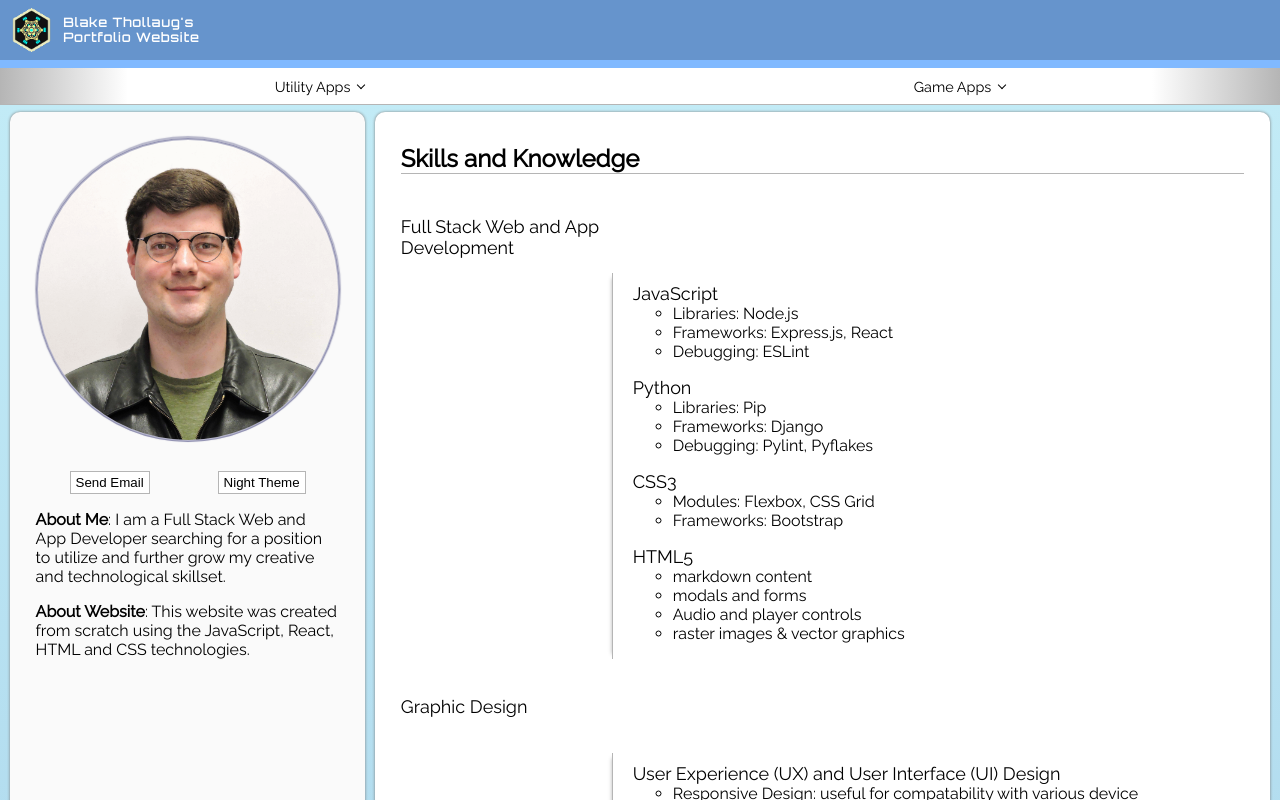
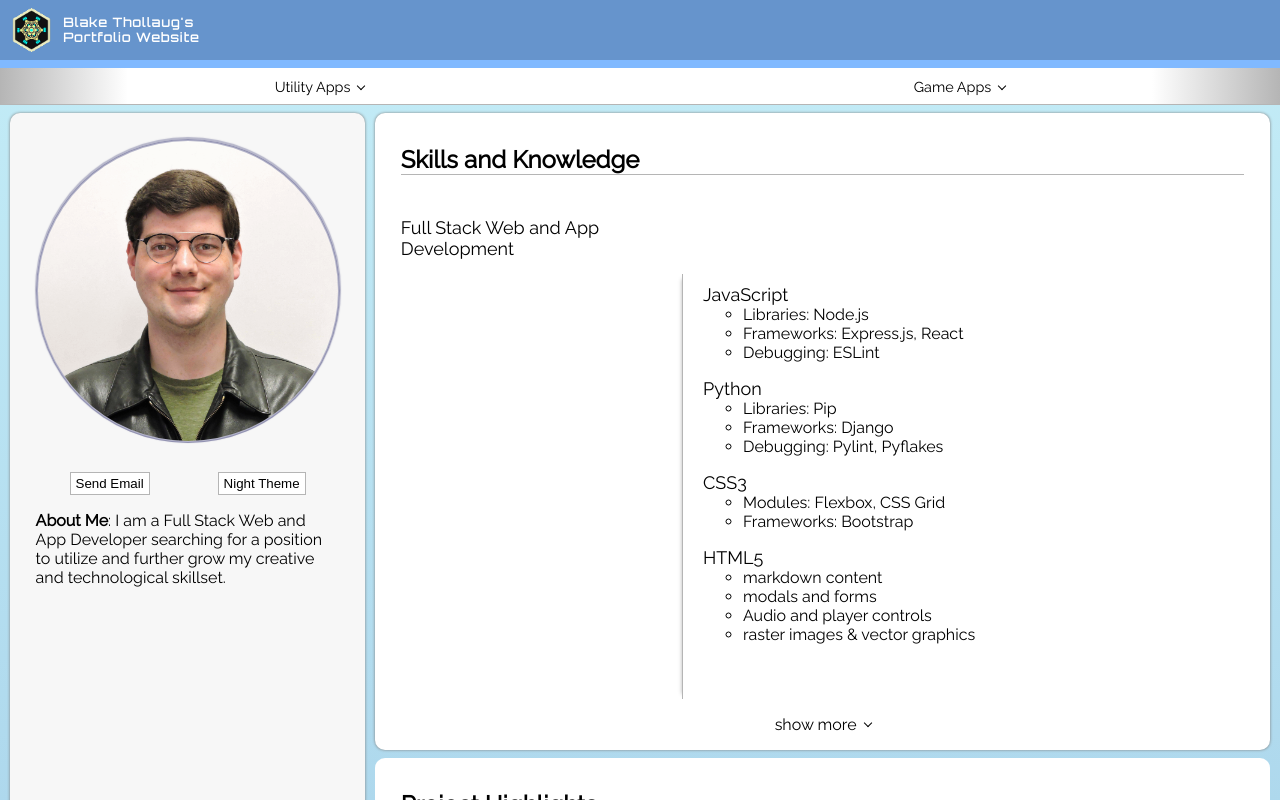
Before and after one commit to bthol/Portfolio-Frontend, a React (Create React App) app: page / in a window 1280 px wide. Shown: the top 800 px of the page. Built offline with nearby package versions, Linux system fonts and the light colour scheme; the HTML template or start-up script is replaced by a standard one.

Commit message:
show more/less feature

```diff
--- a/src/App.css
+++ b/src/App.css
@@ -4,7 +4,7 @@
 .color-theme-day {
   --color-background-1: #6694cc;
   --color-background-2: #c4edf7;
-  --color-background-3: #fafafa;
+  --color-background-3: #f7f7f7;
 
   --color-gray: #b5b5b5;
   --color-white: #ffffff;
@@ -68,7 +68,7 @@
   background: var(--color-white);
 }
 
-/* LINK */
+/*    LINK    */
 a {
   text-decoration: none;
   color: var(--font-color-1);
@@ -82,7 +82,7 @@ a {
   background: var(--color-background-3);
 }
 
-/* TEXT */
+/*    TEXT    */
 .text-x-large {
   font-size: x-large;
 }
@@ -104,13 +104,13 @@ a {
             user-select: none;
 }
 
-/* LIST */
+/*    LIST    */
 .remove-bullet-list {
   margin-bottom: 0px;
   list-style-type: none;
 }
 
-/* BUTTON */
+/*    BUTTON    */
 .buttons {
   cursor: pointer;
   padding: 3px 5px;
@@ -130,7 +130,44 @@ a {
   color: var(--font-color-1);
 }
 
-/* TITLE */
+/*    ARROWS    */
+.nav-arrow {
+  margin-left: 8px;
+  height: 5px;
+  width: 5px;
+  top: 5px;
+  position: relative;
+  border: 1.5px solid var(--font-color-1);
+  border-top: hidden;
+  border-left: hidden;
+}
+.nav-arrow.menu-close {
+  transform: rotate(405deg);
+  transition: transform 300ms ease-in-out;
+}
+.nav-arrow.menu-open {
+  transform: rotate(45deg);
+  transition: transform 300ms ease-in-out;
+}
+
+.nav-arrow.down-arrow {
+  transform: rotate(45deg);
+}
+.nav-arrow.up-arrow {
+  transform: rotate(225deg);
+}
+#section1-1 {
+  height: 500px;
+}
+.show-n {
+  height: 500px;
+  overflow: hidden;
+}
+.show-y {
+  height: max-content;
+}
+
+/*    TITLE    */
 #website-title {
   color: #ffffff;
   font-family: 'Orbitron', sans-serif;
@@ -141,7 +178,7 @@ a {
   pointer-events: none;
 }
 
-/* LOGO */
+/*    LOGO    */
 .augium-web-icon {
   width: 3em;
   margin: 0px 10px;
@@ -167,11 +204,10 @@ a {
 * {
   --header-height: 60px;
   --nav-height: 20px;
-  --below-header: calc(var(--header-height) + var(--nav-height) + 32px);
+  --below-header: calc(var(--header-height) + var(--nav-height) + 33px);
 }
 
-
-/* HEADER */
+/*    HEADER    */
 .app-header {
   position: fixed;
   width: 100%;
@@ -187,7 +223,7 @@ a {
   height: var(--header-height);
 }
 
-/* NAVIGATION */
+/*    NAVIGATION    */
 .app-nav {
   padding: 8px 0px;
   font-size: .9em;
@@ -217,25 +253,6 @@ a {
 .menu-open > div {
   top: 99%;
   transition: top 300ms ease-out;
-}
-
-.nav-arrow {
-  margin-left: 8px;
-  height: 5px;
-  width: 5px;
-  top: 4px;
-  position: relative;
-  border: 1.5px solid var(--font-color-1);
-  border-top: hidden;
-  border-left: hidden;
-}
-.nav-arrow.menu-close {
-  transform: rotate(405deg);
-  transition: transform 300ms ease-in-out;
-}
-.nav-arrow.menu-open {
-  transform: rotate(45deg);
-  transition: transform 300ms ease-in-out;
 }
 
 /* ASIDE + MAIN */
@@ -315,6 +332,10 @@ main section {
   box-shadow: -5px 0px 4px -5px var(--color-gray);
 }
 
+.cursor-pointer {
+  cursor: pointer;
+}
+
 /*                       MODALS                       */
 .modal {
   position: fixed;
@@ -388,7 +409,7 @@ main section {
   }
   .section-lists div {
     display: grid;
-    grid-template-columns: 2fr 5fr 1fr;
+    grid-template-columns: 3fr 5fr 1fr;
   }
   .exp-list {
     width: 40vw;
--- a/src/App.js
+++ b/src/App.js
@@ -78,7 +78,25 @@ function App() {
     }
   };
 
-  // PROJECT CAROUSEL
+  // SHOW MORE/LESS (for mobile especially)
+  const [showMSG, setShowMSG] = useState("show more");
+  const [show, setShow] = useState("show-n");
+  const [shown, setShown] = useState("down-arrow");
+  const [togshow, setTogshow] = useState(false);
+  const toggleShown = () => {
+    setTogshow(!togshow);
+    if (!togshow) {
+      setShow("show-y");
+      setShowMSG("show less");
+      setShown("up-arrow");
+    } else {
+      setShow("show-n");
+      setShowMSG("show more");
+      setShown("down-arrow");
+    }
+  }
+
+  // PROJECT CAROUSEL (for tablet and larger)
   const [carPos, setCarPos] = useState(0);
   const [carBtn0, setCarBtn0] = useState("carPos0");
   const [carBtn1, setCarBtn1] = useState("");
@@ -152,6 +170,7 @@ function App() {
   const contentProps = {
     skills: [
       {
+        id: "section1-1",
         title: "Full Stack Web and App Development",
         list: <ul className="remove-bullet-list border-left">
           <li className="text-large" tabIndex={0}>JavaScript</li>
@@ -185,6 +204,7 @@ function App() {
         </ul>,
       },
       {
+        id: "section1-2",
         title: "Graphic Design",
         list: <ul className="remove-bullet-list border-left">
           <li className="text-large" tabIndex={0}>User Experience (UX) and User Interface (UI) Design</li>
@@ -206,6 +226,7 @@ function App() {
         </ul>,
       },
       {
+        id: "section1-3",
         title: "Music Production",
         list: <ul className="remove-bullet-list border-left">
           <li className="text-large" tabIndex={0}>Audio Engineering</li>
@@ -315,11 +336,11 @@ function App() {
           <p>Responsibilities</p>
           <ul tabIndex={0}>
             <li>preparing massage rooms per the needs of the message therapist on schedule</li>
-            <li>setting up hot tubs and saunas before customer use and cleaning after each use</li>
+            <li>setting up hot tubs and saunas before customer use and cleaning afterwards</li>
             <li>sanitizing and wiping down bins for safe customer use</li>
             <li>reading and recording the temperature when turning on/off the furnace for the saunas</li>
-            <li>measuring and recording the hot tub chemistry</li>
-            <li>collecting, cleaning, drying, folding and putting away laundry as time permits</li>
+            <li>measuring and recording the hot tub chemistry using machine values and chemistry kit</li>
+            <li>collecting, sorting, cleaning, drying, folding and putting away laundry as time permits</li>
           </ul>
         </div>
       },
@@ -408,27 +429,31 @@ function App() {
                 <button className={btnClass} onClick={toggleTheme}>{btnText}</button>
             </div>
             <p tabIndex={0}><b>About Me</b>: I am a Full Stack Web and App Developer searching for a position to utilize and further grow my creative and technological skillset.</p>
-            <p tabIndex={0}><b>About Website</b>: This website was created from scratch using the JavaScript, React, HTML and CSS technologies.</p>
             <br />
           </aside>
           <main className="app-main">
-            <section className="section-lists main-section-style shadow-behind">
+            <section className={`main-section-style shadow-behind`}>
               <h3 className="title-line text-x-large" tabIndex={0}>Skills and Knowledge</h3>
+              <div className={`section-lists ${show}`}>
                 <Section1
                   skillsTitle={contentProps.skills[0].title}
                   skillsList={contentProps.skills[0].list}
-                ></Section1>
+                  id={contentProps.skills[0].id}
+                  ></Section1>
                 <br />
                 <Section1
                   skillsTitle={contentProps.skills[1].title}
                   skillsList={contentProps.skills[1].list}
-                ></Section1>
+                  id={contentProps.skills[1].id}
+                  ></Section1>
                 <br />
                 <Section1
                   skillsTitle={contentProps.skills[2].title}
                   skillsList={contentProps.skills[2].list}
-                ></Section1>
-                <br />
+                  id={contentProps.skills[2].id}
+                  ></Section1>
+              </div>
+              <div onClick={toggleShown} className="flex-center"><p className="cursor-pointer">{showMSG}</p><p className={`nav-arrow ${shown}`}></p></div>
             </section>
             <section className="main-section-style">
               <h3 className="title-line text-x-large" tabIndex={0}>Project Highlights</h3>
@@ -473,17 +498,17 @@ function App() {
                       resetCarBtn();
                       setCarPos(0);
                       setCarBtn0("carPos0");
-                    }} className={`${carBtn0}`}></button>
+                    }} className={`cursor-pointer ${carBtn0}`}></button>
                     <button onClick={() => {
                       resetCarBtn();
                       setCarPos(1);
                       setCarBtn1("carPos1");
-                    }} className={`${carBtn1}`}></button>
+                    }} className={`cursor-pointer ${carBtn1}`}></button>
                     <button onClick={() => {
                       resetCarBtn();
                       setCarPos(2);
                       setCarBtn2("carPos2");
-                    }} className={`${carBtn2}`}></button>
+                    }} className={`cursor-pointer ${carBtn2}`}></button>
                   </div>
                 </div>
               }
@@ -539,11 +564,6 @@ function App() {
         <a href="#" className="flex-center top-link-style shadow-behind">back to top</a>
       </div>
       <footer className="app-footer">
-            <div>
-              <div>
-
-              </div>
-            </div>
             <div className="app-footer-link-grid flex-around">
                 <ul>
                     <li tabIndex={0}><p><b>Coding</b></p></li>
@@ -561,6 +581,11 @@ function App() {
                     <li><a href="https://www.linkedin.com/in/blake-thollaug/" target="_blank" rel="noreferrer" className="link-highlight">LinkedIn</a></li>
                 </ul>
             </div>
+            <div>
+              <div>
+                <p tabIndex={0} className="flex-center">Made with JavaScript, Node, React, HTML and CSS.</p>
+              </div>
+            </div>
             <small className="flex-around" tabIndex={0}>&copy; 2022, Blake Thollaug. All rights reserved.</small>
             <br />
       </footer>
--- a/src/Content/Section1.jsx
+++ b/src/Content/Section1.jsx
@@ -2,7 +2,7 @@ import React from "react";
 
 const Section1 = (props) => {
     return (
-        <div>
+        <div id={props.id}>
             <p className="text-large" tabIndex={0}>{props.skillsTitle}</p>
             {props.skillsList}
         </div>
--- a/src/NavButton/NavButton.jsx
+++ b/src/NavButton/NavButton.jsx
@@ -3,7 +3,7 @@ import { React } from 'react';
 const NavButton = (props) => {
     return (
         <div>
-            <button className="nav-buttons link-desat no-select"
+            <button className="nav-buttons link-desat"
                 onClick={(e) => {
                     e.preventDefault();
                     props.initNav();
@@ -11,9 +11,9 @@ const NavButton = (props) => {
                 }}
                 ><div className="flex-between">{props.name} <div className={`nav-arrow ${props.drop}`}></div></div>
             </button>
-                <div className={`nav-menu-style ${props.drop}`}>
-                    {props.links}
-                </div>
+            <div className={`nav-menu-style ${props.drop}`}>
+                {props.links}
+            </div>
         </div>
     )
 }
```
